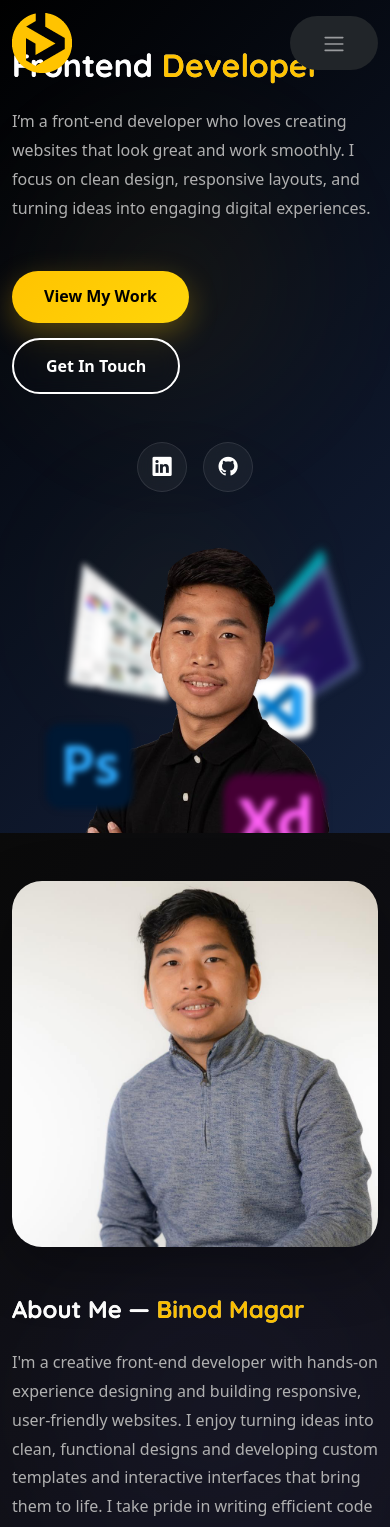
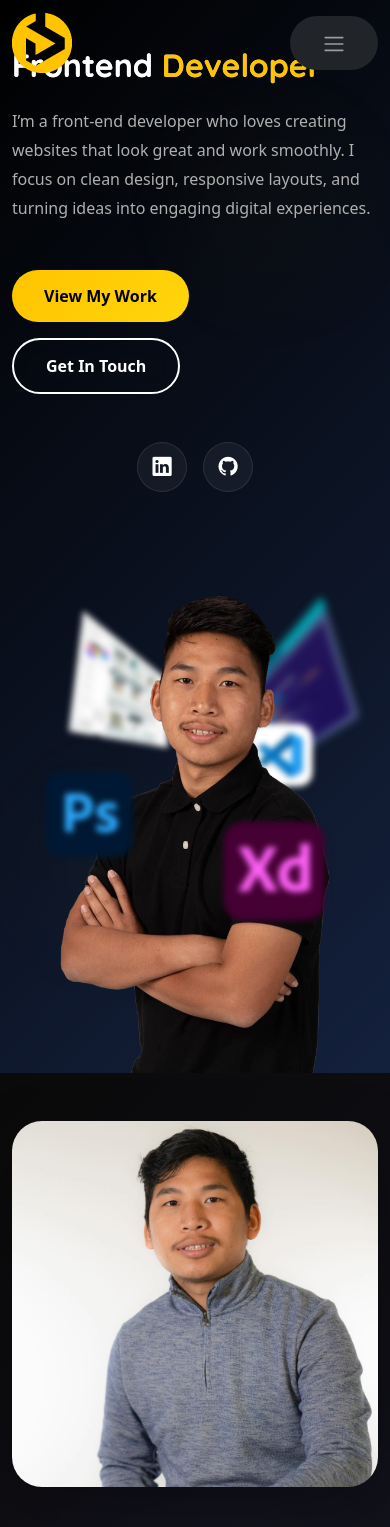
Before and after one commit to magarbinod/myPortfolio, a React (Vite) app: page / in a window 390 px wide. Shown: the top 1527 px of the page. Built offline with nearby package versions, Linux system fonts and the light colour scheme.

Commit message:
fixing hero image

```diff
--- a/src/App.css
+++ b/src/App.css
@@ -351,7 +351,7 @@ img {
   background: rgba(255, 255, 255, 0.05);
   border-color: rgba(99, 102, 241, 0.3);
   transform: translateY(-5px);
-  box-shadow: 0 15px 40px rgba(99, 102, 241, 0.2);
+  /* box-shadow: 0 15px 40px rgba(99, 102, 241, 0.2); */
 }
 
 .bm-skill-icon {
@@ -424,7 +424,7 @@ img {
 
 .bm-academy-timeline .wrapper:hover::before {
   transform: scale(1.3);
-  box-shadow: 0 0 0 8px rgba(99, 102, 241, 0.3);
+  /* box-shadow: 0 0 0 8px rgba(99, 102, 241, 0.3); */
 }
 
 .bm-academy-timeline .bm-year {
@@ -626,7 +626,7 @@ img {
   background: rgba(255, 255, 255, 0.05);
   border-color: rgba(99, 102, 241, 0.3);
   transform: translateY(-8px);
-  box-shadow: 0 20px 50px rgba(99, 102, 241, 0.2);
+  /* box-shadow: 0 20px 50px rgba(99, 102, 241, 0.2); */
 }
 
 /* Skill Header */
@@ -1167,3 +1167,8 @@ img {
 .bm-hightlight {
   color: #ffc300;
 }
+
+.bm-title {
+  background-color: #000814;
+  padding: 2rem 0;
+}
--- a/src/api/skillsData.json
+++ b/src/api/skillsData.json
@@ -20,11 +20,10 @@
     { "name": "Git", "percent": 90 }
   ],
   "professionalExpertise": {
-    "description": "Lorem ipsum dolor sit amet, consectetur adipiscing elit. Sed do eiusmod tempor incididunt ut labore et dolore magna aliqua. Ut enim ad minim veniam.",
+    "description": "With years of hands-on experience crafting modern, responsive, and user-friendly websites, I specialize in turning creative ideas into functional digital experiences. From sleek business sites to dynamic web applications, my goal is to deliver clean code, pixel-perfect design, and seamless performance across all devices.",
     "stats": [
-      { "icon": "trophy", "num": "5+", "label": "Years Experience" },
-      { "icon": "diagram-3", "num": "50+", "label": "Projects Completed" },
-      { "icon": "people", "num": "30+", "label": "Happy Clients" }
+      { "icon": "trophy", "num": "6+", "label": "Years Experience" },
+      { "icon": "diagram-3", "num": "50+", "label": "Projects Completed" }
     ]
   },
   "certifications": [
--- a/src/components/Hero.css
+++ b/src/components/Hero.css
@@ -5,10 +5,9 @@
   justify-content: center;
   align-items: center;
   background: linear-gradient(135deg, #000000 0%, #14213d 100%);
-  min-height: 75vh;
+  min-height: 900px;
   position: relative;
   overflow: hidden;
-
 }
 
 /* Container */
@@ -32,7 +31,6 @@
   /* -webkit-text-fill-color: transparent; */
   background-clip: text;
 }
-
 
 .bm-hero-info p.lead {
   font-size: 1.125rem;
@@ -104,12 +102,12 @@
 .btn-primary {
   color: #000000;
   background: linear-gradient(135deg, #ffc300 0%, #ffd60a 100%);
-  box-shadow: 0 10px 30px rgba(255, 195, 0, 0.3);
+  /* box-shadow: 0 10px 30px rgba(255, 195, 0, 0.3); */
 }
 
 .btn-primary:hover {
   transform: translateY(-2px);
-  box-shadow: 0 15px 40px rgba(255, 195, 0, 0.4);
+  /* box-shadow: 0 15px 40px rgba(255, 195, 0, 0.4); */
 }
 
 .btn-outline {
@@ -159,17 +157,21 @@
   width: 100%;
   /* max-width: 500px; */
   margin: 0 auto;
+  overflow: visible;
 }
 
 .cw-hero-img {
   width: 100%;
-    /* height: 50vh; */
+  height: auto;
   object-fit: cover;
   border-radius: 30px;
   position: relative;
   z-index: 2;
   display: block;
-    margin-bottom: -15rem;
+  transform: translateY(6rem);
+  -webkit-transform: translateY(6rem);
+  backface-visibility: hidden;
+  -webkit-backface-visibility: hidden;
 }
 
 /* .cw-overlay {
@@ -239,6 +241,7 @@
 @media (max-width: 991px) {
   .bm-hero {
     padding: 4rem 0;
+    min-height: 700px;
   }
 
   .bm-hero-info h1 {
@@ -248,11 +251,19 @@
   .bm-floating-element {
     margin-top: 3rem;
   }
+
+  .cw-hero-img {
+    max-width: 450px;
+    margin: 0 auto;
+    transform: translateY(8rem);
+    -webkit-transform: translateY(8rem);
+  }
 }
 
 @media (max-width: 768px) {
   .bm-hero {
     padding: 3rem 0;
+    min-height: 600px;
   }
 
   .hero-stats {
@@ -281,9 +292,20 @@
   .social-links {
     justify-content: center;
   }
+
+  .cw-hero-img {
+    max-width: 350px;
+    border-radius: 20px;
+    transform: translateY(5rem);
+    -webkit-transform: translateY(5rem);
+  }
 }
 
 @media (max-width: 576px) {
+  .bm-hero {
+    min-height: 500px;
+  }
+
   .bm-hero-info h1 {
     font-size: 2rem;
   }
@@ -305,4 +327,17 @@
     right: -5px;
     bottom: -5px;
   }
+
+  .cw-hero-img {
+    max-width: 100%;
+    border-radius: 15px;
+    transform: translateY(3rem);
+    -webkit-transform: translateY(3rem);
   }
+
+  .bm-hero::before,
+  .bm-hero::after {
+    width: 200px;
+    height: 200px;
+  }
+}
--- a/src/components/Hero.jsx
+++ b/src/components/Hero.jsx
@@ -27,12 +27,12 @@ const Hero = () => {
                   experiences.
                 </p>
                 <div className="bm-button mt-5">
-                  <a href="/porfolio">
+                  <a href="/portfolio">
                     <button className="btn btn-primary me-3">
                       View My Work
                     </button>
                   </a>
-                  <a href="/porfolio">
+                  <a href="/contact">
                     <button className="btn btn-outline border-white text-white">
                       Get In Touch
                     </button>
--- /dev/null
+++ b/src/components/Title.jsx
@@ -0,0 +1,19 @@
+import React from 'react'
+
+const Title = () => {
+  return (
+    <div>
+        <div className="bm-title">
+            <div className="container">
+                <div className="row">
+                    <div className="col-lg-12">
+                        <h1>About Us</h1>
+                    </div>
+                </div>
+            </div>
+        </div>
+    </div>
+  )
+}
+
+export default Title
--- a/src/pages/About.jsx
+++ b/src/pages/About.jsx
@@ -1,9 +1,11 @@
 import React from "react";
 import heroPhoto from "../assets/images/binod-hero-profile.jpg";
+import Title from "../components/Title";
 
 const About = () => {
   return (
     <div>
+
       {/* About Us */}
       <div className="bm-about-us">
         <div className="container">
--- a/src/pages/Portfolio.jsx
+++ b/src/pages/Portfolio.jsx
@@ -18,6 +18,7 @@ const Portfolio = () => {
 
   return (
     <section className="portfolio-section">
+
       <div className="container">
         <div className="section-header text-center">
           <h2>Portfolio</h2>
```
Lines whose indentation alone changed are shown as unchanged.
